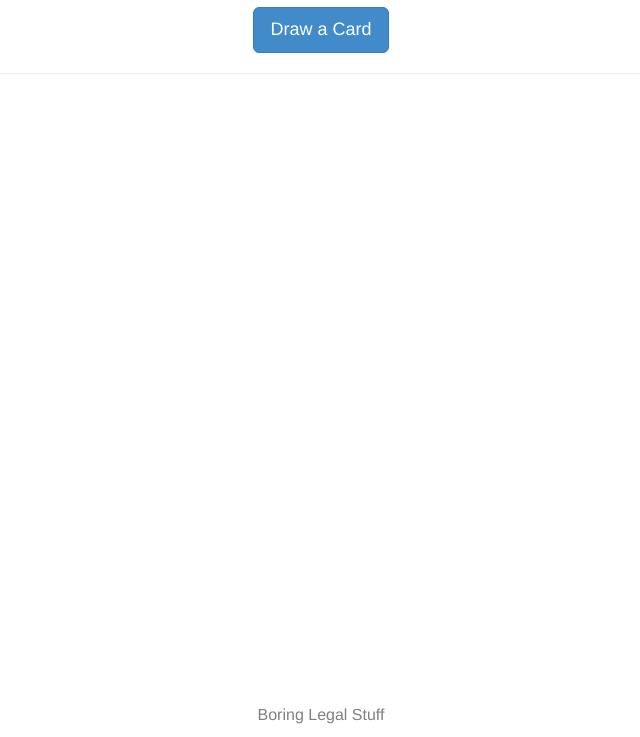
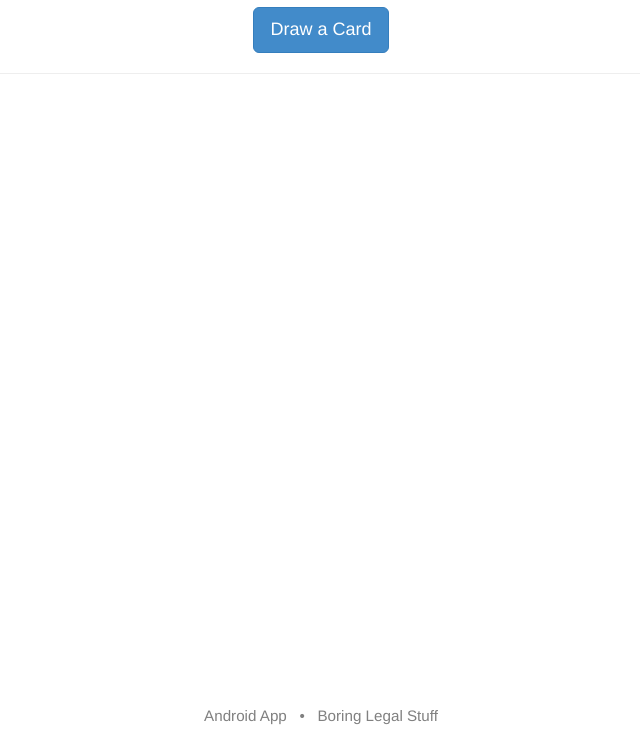
Before and after one commit to rchowe/deck, a plain HTML site: page index.html in a window 1280 px wide. Shown: the part 63-800 px from the top of the page, without its empty margins (319-959 px from the left). Drawn offline with nearby package versions, Linux system fonts and the light colour scheme.

Commit message:
Added link to google play store

```diff
--- a/css/main.css
+++ b/css/main.css
@@ -66,15 +66,17 @@ ul.cards-affected {
 }
 
 #footer {
+	font-size: 95%;
+	color: gray;
 	display: block;
 	position: fixed;
 	bottom: 10px;
 	left: 10px;
 	right: 10px;
+	text-align: center;
 }
 
 #footer a {
-	display: block;
-	color: gray;
+	color: inherit;
 	text-align: center;
 }
--- a/index.html
+++ b/index.html
@@ -92,6 +92,10 @@
 </div><!-- /.modal -->
 
 	<div id = 'footer'>
+		<a href = 'https://play.google.com/store/apps/details?id=com.rchowe.thedeck'>Android App</a>
+		&nbsp;
+		&bullet;
+		&nbsp;
 		<a href = 'legal.html'>Boring Legal Stuff</a>
 	</div>
 
```
